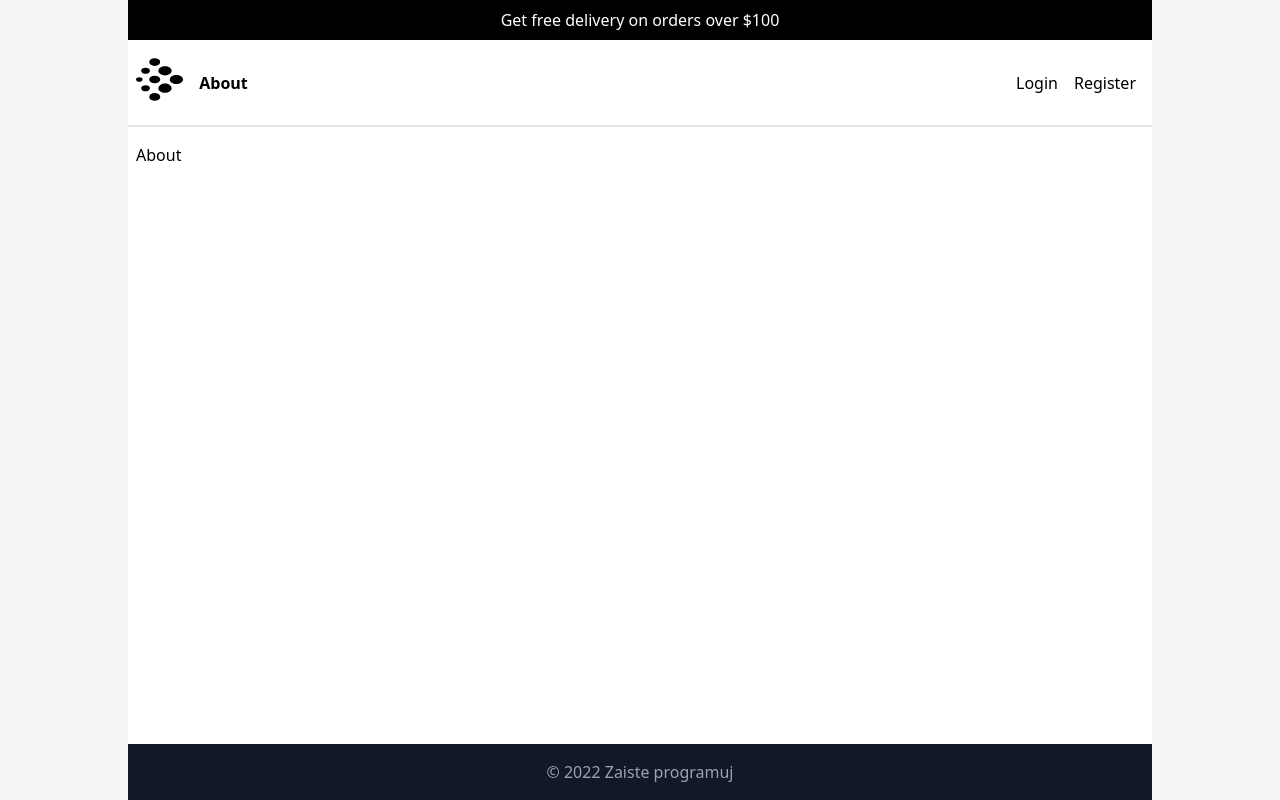
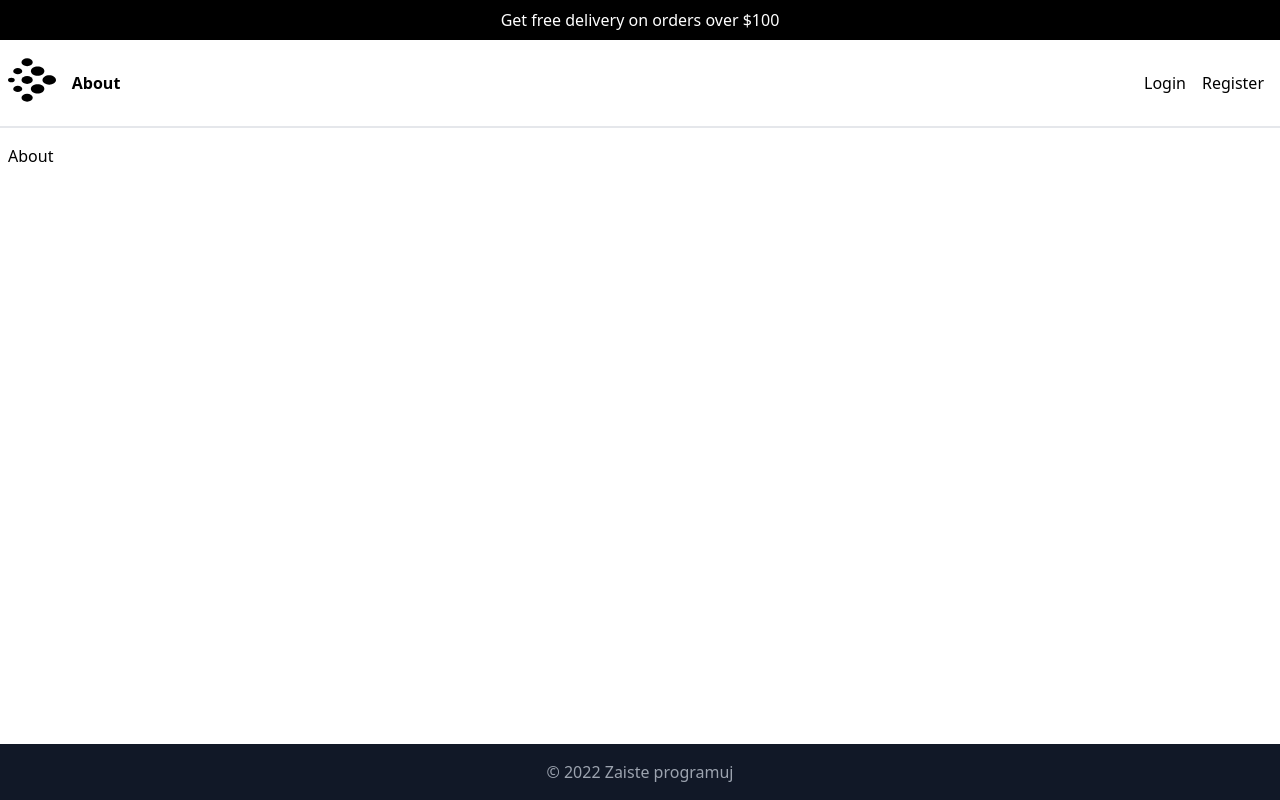
Before and after one commit to pankominek/zaiste-shop, a Next.js app: page /about in a window 1280 px wide. Built offline with nearby package versions, Linux system fonts and the light colour scheme.

Commit message:
Add container class

```diff
--- a/components/Footer.tsx
+++ b/components/Footer.tsx
@@ -1,6 +1,6 @@
 export const Footer = () => {
   return (
-    <footer className="bg-gray-900 text-white mx-auto w-full max-w-5xl py-4 px-2">
+    <footer className="bg-gray-900 text-white container py-4 px-2">
       <p className="text-center text-gray-400">&copy; 2022 Zaiste programuj</p>
     </footer>
   );
--- a/components/Header.tsx
+++ b/components/Header.tsx
@@ -18,7 +18,7 @@ interface HeaderProps {
 
 export const Header = ({ data }: HeaderProps) => {
   return (
-    <header className="mx-auto w-full max-w-5xl">
+    <header className="container">
       {data.topbar.status && data.topbar.text.length > 0 && (
         <Topbar text={data.topbar.text} />
       )}
--- a/components/Topbar.tsx
+++ b/components/Topbar.tsx
@@ -4,7 +4,7 @@ interface TopbarProps {
 
 export const Topbar = ({ text }: TopbarProps) => {
   return (
-    <div className="bg-black mx-auto w-full max-w-7xl px-2 py-2">
+    <div className="bg-black p-2">
       <p className="text-center text-white">{text}</p>
     </div>
   );
--- a/pages/about.tsx
+++ b/pages/about.tsx
@@ -15,7 +15,7 @@ const About = () => {
   return (
     <div className="flex flex-col min-h-screen">
       <Header data={dataHeader} />
-      <main className="bg-white-100 mx-auto w-full max-w-5xl flex-grow bg-white py-4 px-2">
+      <main className="bg-white-100 container flex-grow bg-white py-4 px-2">
         <h2>About</h2>
       </main>
       <Footer />
--- a/pages/index.tsx
+++ b/pages/index.tsx
@@ -15,7 +15,7 @@ const Home = () => {
   return (
     <div className="flex flex-col min-h-screen">
       <Header data={dataHeader} />
-      <main className="bg-white-100 mx-auto w-full max-w-5xl flex-grow bg-white py-4 px-2">
+      <main className="bg-white container flex-grow py-4 px-2">
         <h2>Home</h2>
       </main>
       <Footer />
--- a/tailwind.config.js
+++ b/tailwind.config.js
@@ -1,10 +1,10 @@
 module.exports = {
-  content: [
-    "./pages/**/*.{ts,tsx}",
-    "./components/**/*.{ts,tsx}",
-  ],
+  content: ["./pages/**/*.{ts,tsx}", "./components/**/*.{ts,tsx}"],
   theme: {
+    container: {
+      center: true,
+    },
     extend: {},
   },
   plugins: [],
-}
+};
```
